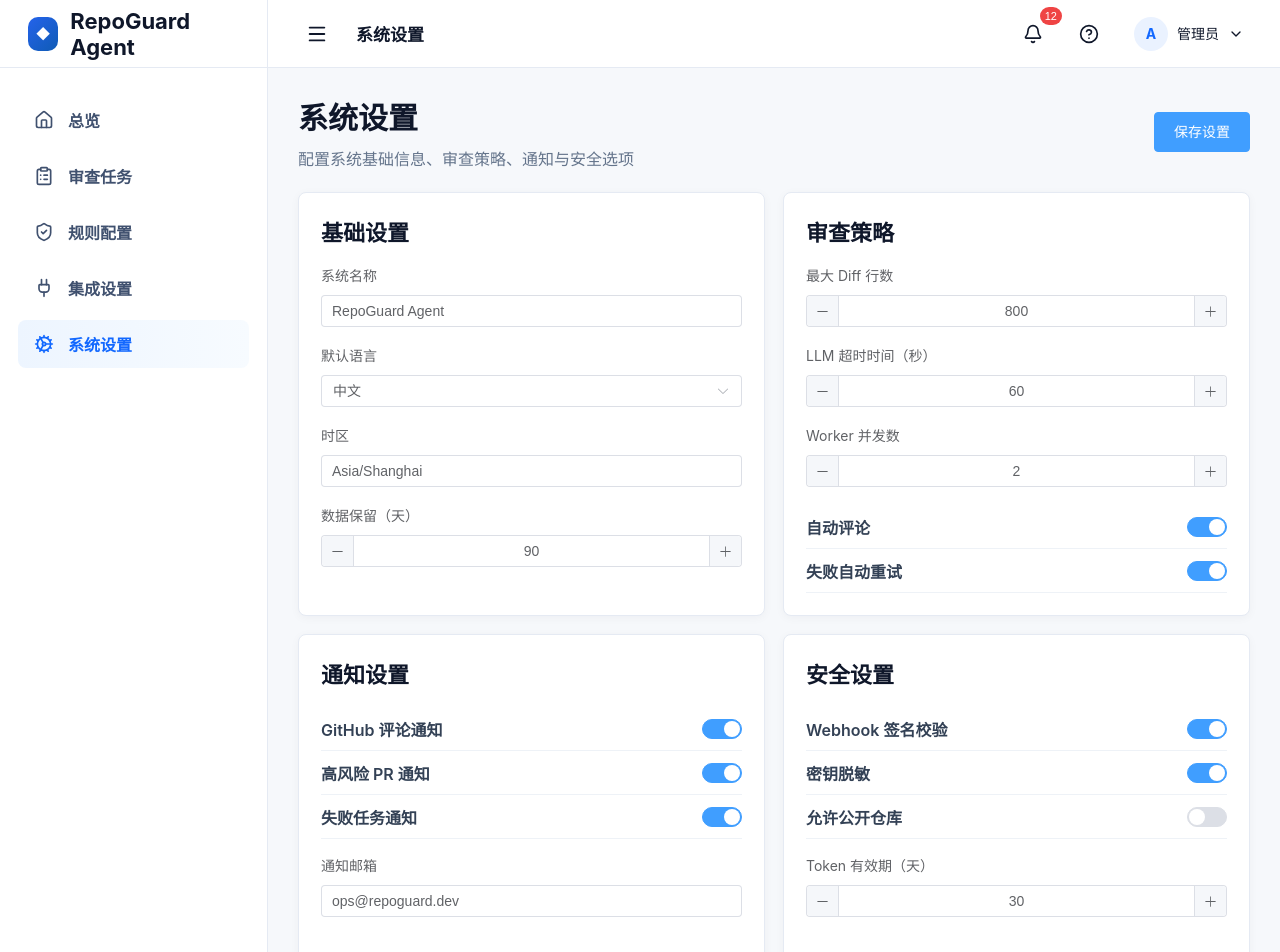
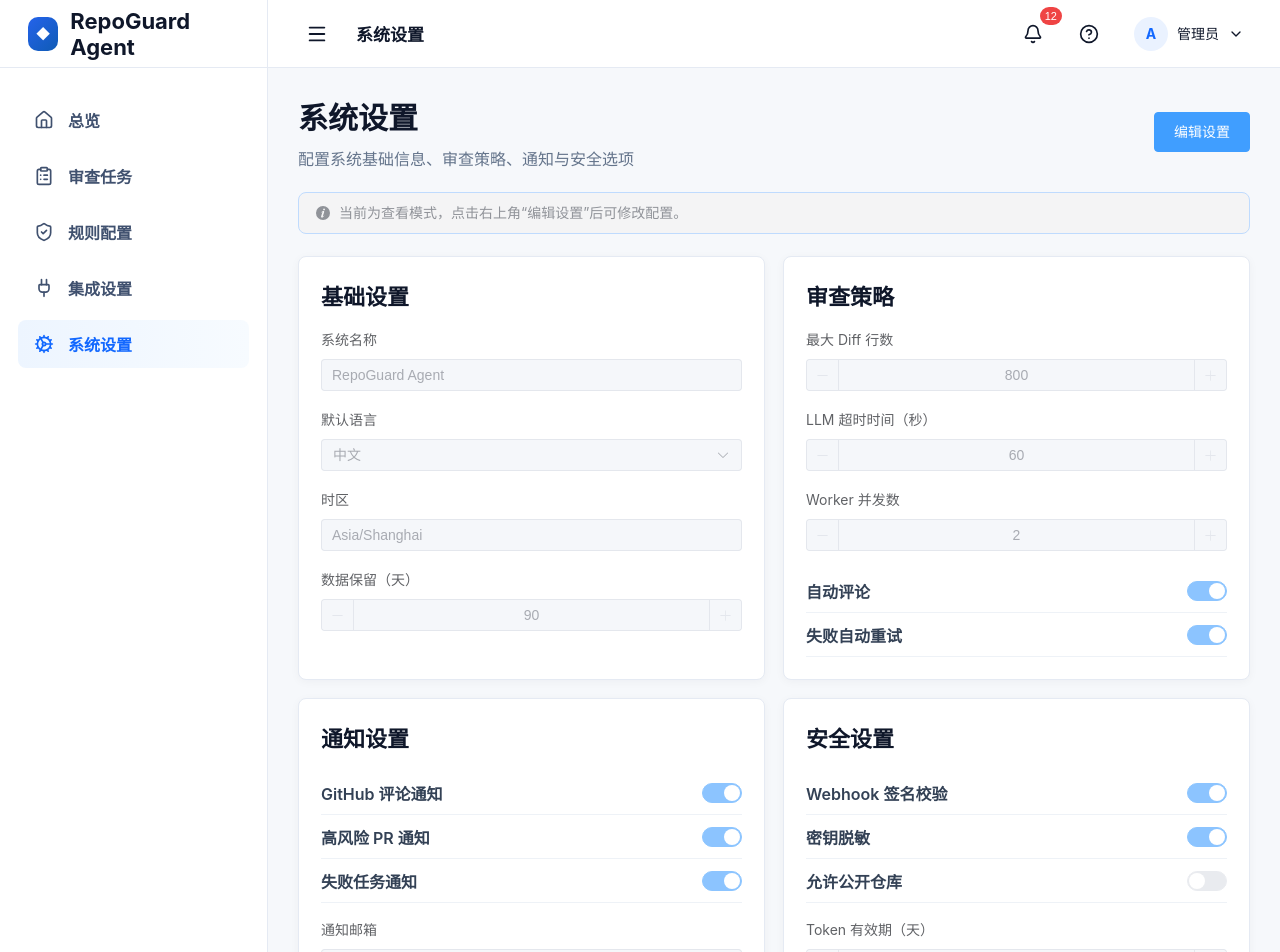
Before and after one commit to cocojiu/PRAgent, a Vue app in the folder repoguard-frontend/: page /repoguard/settings in a window 1280 px wide. Shown: the top 952 px of the page. Built offline with nearby package versions, Linux system fonts and the light colour scheme.

Commit message:
fix: enable editing system settings

```diff
--- a/repoguard-frontend/src/pages/SystemSettingsPage.vue
+++ b/repoguard-frontend/src/pages/SystemSettingsPage.vue
@@ -5,53 +5,106 @@
         <h1>系统设置</h1>
         <p>配置系统基础信息、审查策略、通知与安全选项</p>
       </div>
-      <el-button type="primary" size="large" @click="saveSettings">保存设置</el-button>
+      <div class="settings-actions">
+        <el-button v-if="isEditing" size="large" @click="cancelEdit">取消</el-button>
+        <el-button v-if="!isEditing" type="primary" size="large" @click="startEdit">编辑设置</el-button>
+        <el-button v-else type="primary" size="large" @click="saveSettings">保存设置</el-button>
+      </div>
     </div>
+
+    <el-alert
+      v-if="!isEditing"
+      title="当前为查看模式，点击右上角“编辑设置”后可修改配置。"
+      type="info"
+      :closable="false"
+      show-icon
+      class="settings-alert"
+    />
 
     <section class="settings-grid">
       <article class="dashboard-card settings-card">
         <h2>基础设置</h2>
         <el-form label-position="top">
-          <el-form-item label="系统名称"><el-input v-model="baseForm.systemName" /></el-form-item>
+          <el-form-item label="系统名称">
+            <el-input v-model="baseForm.systemName" :disabled="!isEditing" />
+          </el-form-item>
           <el-form-item label="默认语言">
-            <el-select v-model="baseForm.language">
+            <el-select v-model="baseForm.language" :disabled="!isEditing">
               <el-option label="中文" value="中文" />
               <el-option label="English" value="English" />
             </el-select>
           </el-form-item>
-          <el-form-item label="时区"><el-input v-model="baseForm.timezone" /></el-form-item>
-          <el-form-item label="数据保留（天）"><el-input-number v-model="baseForm.retentionDays" :min="1" :max="365" /></el-form-item>
+          <el-form-item label="时区">
+            <el-input v-model="baseForm.timezone" :disabled="!isEditing" />
+          </el-form-item>
+          <el-form-item label="数据保留（天）">
+            <el-input-number v-model="baseForm.retentionDays" :disabled="!isEditing" :min="1" :max="365" />
+          </el-form-item>
         </el-form>
       </article>
 
       <article class="dashboard-card settings-card">
         <h2>审查策略</h2>
         <el-form label-position="top">
-          <el-form-item label="最大 Diff 行数"><el-input-number v-model="policyForm.maxDiffLines" :min="100" :max="5000" /></el-form-item>
-          <el-form-item label="LLM 超时时间（秒）"><el-input-number v-model="policyForm.llmTimeoutSeconds" :min="10" :max="300" /></el-form-item>
-          <el-form-item label="Worker 并发数"><el-input-number v-model="policyForm.workerConcurrency" :min="1" :max="10" /></el-form-item>
-          <div class="switch-row"><span>自动评论</span><el-switch v-model="policyForm.autoComment" /></div>
-          <div class="switch-row"><span>失败自动重试</span><el-switch v-model="policyForm.autoRetry" /></div>
+          <el-form-item label="最大 Diff 行数">
+            <el-input-number v-model="policyForm.maxDiffLines" :disabled="!isEditing" :min="100" :max="5000" />
+          </el-form-item>
+          <el-form-item label="LLM 超时时间（秒）">
+            <el-input-number v-model="policyForm.llmTimeoutSeconds" :disabled="!isEditing" :min="10" :max="300" />
+          </el-form-item>
+          <el-form-item label="Worker 并发数">
+            <el-input-number v-model="policyForm.workerConcurrency" :disabled="!isEditing" :min="1" :max="10" />
+          </el-form-item>
+          <div class="switch-row">
+            <span>自动评论</span>
+            <el-switch v-model="policyForm.autoComment" :disabled="!isEditing" />
+          </div>
+          <div class="switch-row">
+            <span>失败自动重试</span>
+            <el-switch v-model="policyForm.autoRetry" :disabled="!isEditing" />
+          </div>
         </el-form>
       </article>
 
       <article class="dashboard-card settings-card">
         <h2>通知设置</h2>
-        <div class="switch-row"><span>GitHub 评论通知</span><el-switch v-model="notificationForm.githubComment" /></div>
-        <div class="switch-row"><span>高风险 PR 通知</span><el-switch v-model="notificationForm.highRiskPr" /></div>
-        <div class="switch-row"><span>失败任务通知</span><el-switch v-model="notificationForm.failedTask" /></div>
+        <div class="switch-row">
+          <span>GitHub 评论通知</span>
+          <el-switch v-model="notificationForm.githubComment" :disabled="!isEditing" />
+        </div>
+        <div class="switch-row">
+          <span>高风险 PR 通知</span>
+          <el-switch v-model="notificationForm.highRiskPr" :disabled="!isEditing" />
+        </div>
+        <div class="switch-row">
+          <span>失败任务通知</span>
+          <el-switch v-model="notificationForm.failedTask" :disabled="!isEditing" />
+        </div>
         <el-form label-position="top" class="settings-form-gap">
-          <el-form-item label="通知邮箱"><el-input v-model="notificationForm.email" /></el-form-item>
+          <el-form-item label="通知邮箱">
+            <el-input v-model="notificationForm.email" :disabled="!isEditing" />
+          </el-form-item>
         </el-form>
       </article>
 
       <article class="dashboard-card settings-card">
         <h2>安全设置</h2>
-        <div class="switch-row"><span>Webhook 签名校验</span><el-switch v-model="securityForm.webhookSignature" /></div>
-        <div class="switch-row"><span>密钥脱敏</span><el-switch v-model="securityForm.secretMasking" /></div>
-        <div class="switch-row"><span>允许公开仓库</span><el-switch v-model="securityForm.publicRepoAllowed" /></div>
+        <div class="switch-row">
+          <span>Webhook 签名校验</span>
+          <el-switch v-model="securityForm.webhookSignature" :disabled="!isEditing" />
+        </div>
+        <div class="switch-row">
+          <span>密钥脱敏</span>
+          <el-switch v-model="securityForm.secretMasking" :disabled="!isEditing" />
+        </div>
+        <div class="switch-row">
+          <span>允许公开仓库</span>
+          <el-switch v-model="securityForm.publicRepoAllowed" :disabled="!isEditing" />
+        </div>
         <el-form label-position="top" class="settings-form-gap">
-          <el-form-item label="Token 有效期（天）"><el-input-number v-model="securityForm.tokenTtlDays" :min="1" :max="180" /></el-form-item>
+          <el-form-item label="Token 有效期（天）">
+            <el-input-number v-model="securityForm.tokenTtlDays" :disabled="!isEditing" :min="1" :max="180" />
+          </el-form-item>
         </el-form>
       </article>
     </section>
@@ -62,11 +115,14 @@
         <pre>system:
   name: {{ baseForm.systemName }}
   language: {{ baseForm.language }}
+  timezone: {{ baseForm.timezone }}
 review:
   maxDiffLines: {{ policyForm.maxDiffLines }}
   llmTimeoutSeconds: {{ policyForm.llmTimeoutSeconds }}
+  workerConcurrency: {{ policyForm.workerConcurrency }}
 security:
-  webhookSignature: {{ securityForm.webhookSignature }}</pre>
+  webhookSignature: {{ securityForm.webhookSignature }}
+  secretMasking: {{ securityForm.secretMasking }}</pre>
       </article>
       <article class="dashboard-card">
         <h2>操作日志</h2>
@@ -86,7 +142,7 @@ security:
 </template>
 
 <script setup lang="ts">
-import { reactive } from "vue";
+import { reactive, ref } from "vue";
 import { ElMessage } from "element-plus";
 import {
   baseSettings,
@@ -96,10 +152,41 @@ import {
   settingLogs
 } from "@/mocks/settings";
 
+const isEditing = ref(false);
 const baseForm = reactive({ ...baseSettings });
 const policyForm = reactive({ ...reviewPolicySettings });
 const notificationForm = reactive({ ...notificationSettings });
 const securityForm = reactive({ ...securitySettings });
 
-const saveSettings = () => ElMessage.success("系统设置已保存");
+let snapshot = JSON.stringify({
+  baseForm,
+  policyForm,
+  notificationForm,
+  securityForm
+});
+
+const applySnapshot = (raw: string) => {
+  const parsed = JSON.parse(raw);
+  Object.assign(baseForm, parsed.baseForm);
+  Object.assign(policyForm, parsed.policyForm);
+  Object.assign(notificationForm, parsed.notificationForm);
+  Object.assign(securityForm, parsed.securityForm);
+};
+
+const startEdit = () => {
+  snapshot = JSON.stringify({ baseForm, policyForm, notificationForm, securityForm });
+  isEditing.value = true;
+};
+
+const cancelEdit = () => {
+  applySnapshot(snapshot);
+  isEditing.value = false;
+  ElMessage.info("已取消修改");
+};
+
+const saveSettings = () => {
+  snapshot = JSON.stringify({ baseForm, policyForm, notificationForm, securityForm });
+  isEditing.value = false;
+  ElMessage.success("系统设置已保存");
+};
 </script>
--- a/repoguard-frontend/src/styles/main.css
+++ b/repoguard-frontend/src/styles/main.css
@@ -699,6 +699,17 @@ a {
   width: 100%;
 }
 
+.settings-actions {
+  display: flex;
+  align-items: center;
+  gap: 10px;
+}
+
+.settings-alert {
+  border: 1px solid #bfdbfe;
+  border-radius: 8px;
+}
+
 .switch-row {
   display: flex;
   align-items: center;
```
